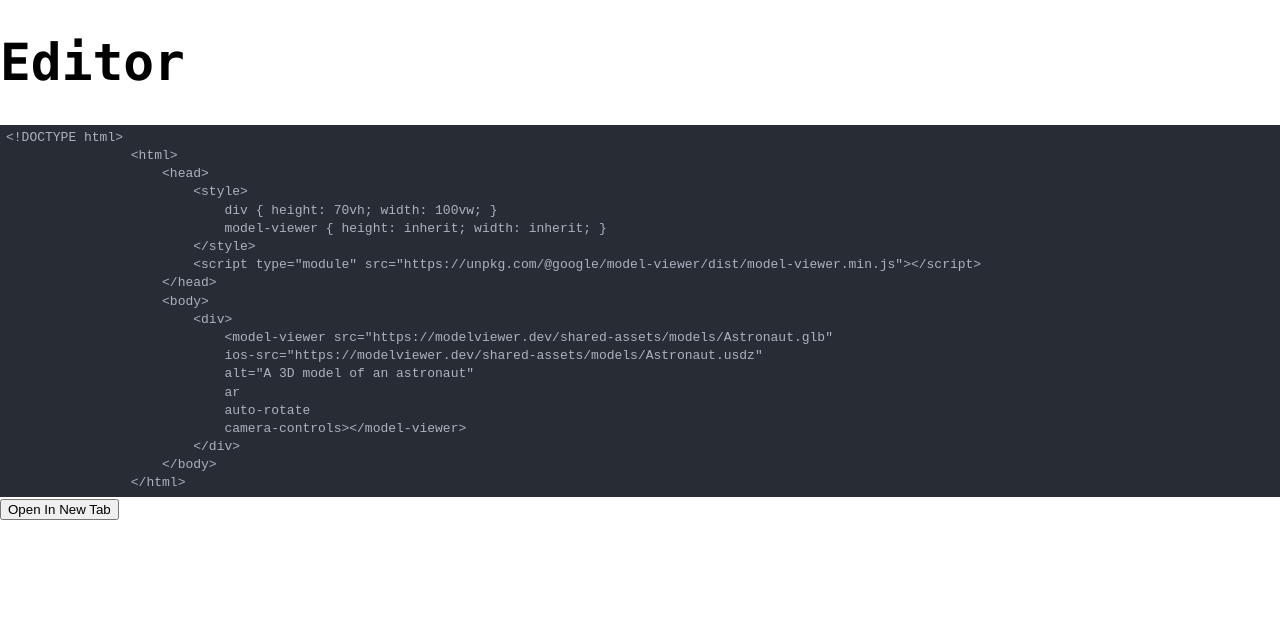
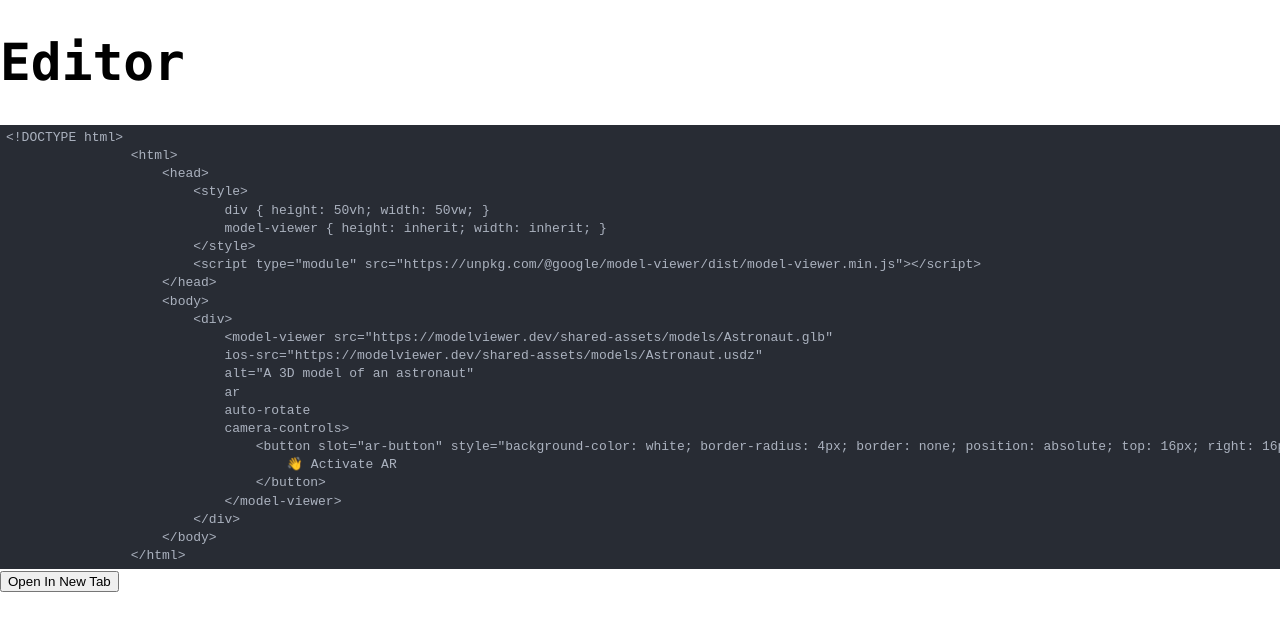
Before and after one commit to xdvarpunen/whynot, a React (Vite) app: page / in a window 1280 px wide. Shown: the top 630 px of the page. Built offline with nearby package versions, Linux system fonts and the light colour scheme.

Commit message:
Added modified button

```diff
--- a/src/App.tsx
+++ b/src/App.tsx
@@ -6,7 +6,7 @@ function openNewTab() {
   <html>
       <head>
           <style>
-              div { height: 100vh; width: 100vw; }
+              div { height: 50vh; width: 50vw; }
               model-viewer { height: inherit; width: inherit; }
           </style>
           <script type="module" src="https://unpkg.com/@google/model-viewer/dist/model-viewer.min.js"></script>
@@ -18,7 +18,11 @@ function openNewTab() {
               alt="A 3D model of an astronaut"
               ar
               auto-rotate
-              camera-controls></model-viewer>
+              camera-controls>
+                <button slot="ar-button" style="background-color: white; border-radius: 4px; border: none; position: absolute; top: 16px; right: 16px; ">
+                    👋 Activate AR
+                </button>
+              </model-viewer>
           </div>
       </body>
   </html>`;
--- a/src/components/Editor.tsx
+++ b/src/components/Editor.tsx
@@ -13,7 +13,7 @@ export const Editor = () => {
                 <html>
                     <head>
                         <style>
-                            div { height: 70vh; width: 100vw; }
+                            div { height: 50vh; width: 50vw; }
                             model-viewer { height: inherit; width: inherit; }
                         </style>
                         <script type="module" src="https://unpkg.com/@google/model-viewer/dist/model-viewer.min.js"></script>
@@ -25,7 +25,11 @@ export const Editor = () => {
                             alt="A 3D model of an astronaut"
                             ar
                             auto-rotate
-                            camera-controls></model-viewer>
+                            camera-controls>
+                                <button slot="ar-button" style="background-color: white; border-radius: 4px; border: none; position: absolute; top: 16px; right: 16px; ">
+                                    👋 Activate AR
+                                </button>
+                            </model-viewer>
                         </div>
                     </body>
                 </html>`,
```
Also changed, not shown: 2 other files (tests, documents, lock files or other folders).
